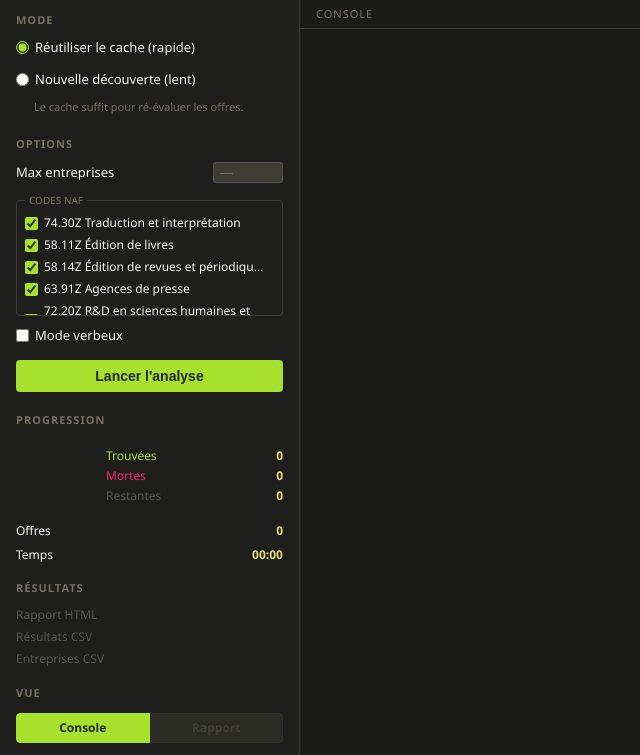
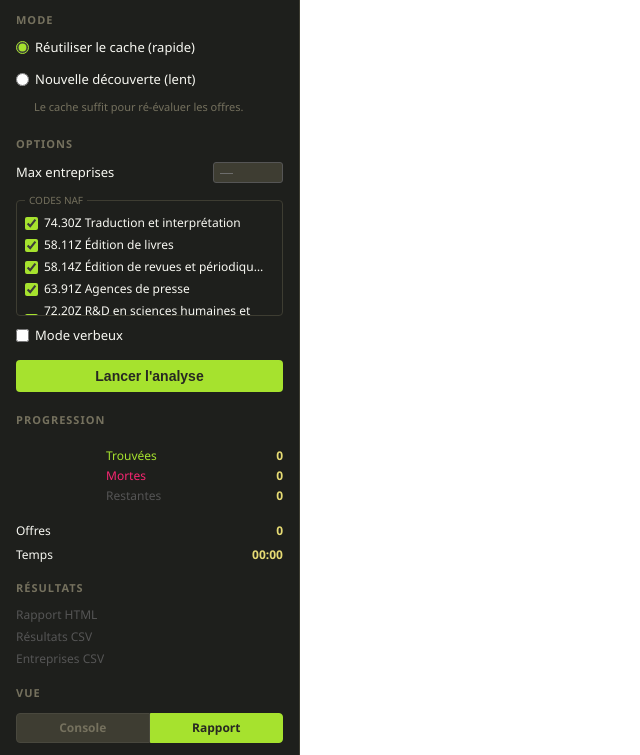
Before and after one commit to GeremC/Travitos, a Flask app: page / in a window 1280 px wide. Shown: the part 45-800 px from the top of the page, without its empty margins (0-640 px from the left). Run offline with Flask 2, Linux system fonts and the light colour scheme.

Commit message:
Rapport par défaut dans le panneau gauche

```diff
--- a/templates/gui.html
+++ b/templates/gui.html
@@ -223,18 +223,18 @@ main { flex: 1; display: flex; flex-direction: column; min-width: 0; }
 
     <h2>Vue</h2>
     <div class="view-toggle">
-      <span class="toggle-btn active" id="view-console">Console</span>
-      <span class="toggle-btn disabled" id="view-rapport">Rapport</span>
+      <span class="toggle-btn" id="view-console">Console</span>
+      <span class="toggle-btn active" id="view-rapport">Rapport</span>
     </div>
   </aside>
 
   <!-- Panneau principal : console / rapport -->
   <main>
-    <div id="console" class="visible">
+    <div id="console">
       <div id="console-header">Console</div>
       <div id="output"></div>
     </div>
-    <div id="rapport">
+    <div id="rapport" class="visible">
       <iframe id="rapport-frame" src="about:blank"></iframe>
     </div>
   </main>
```
